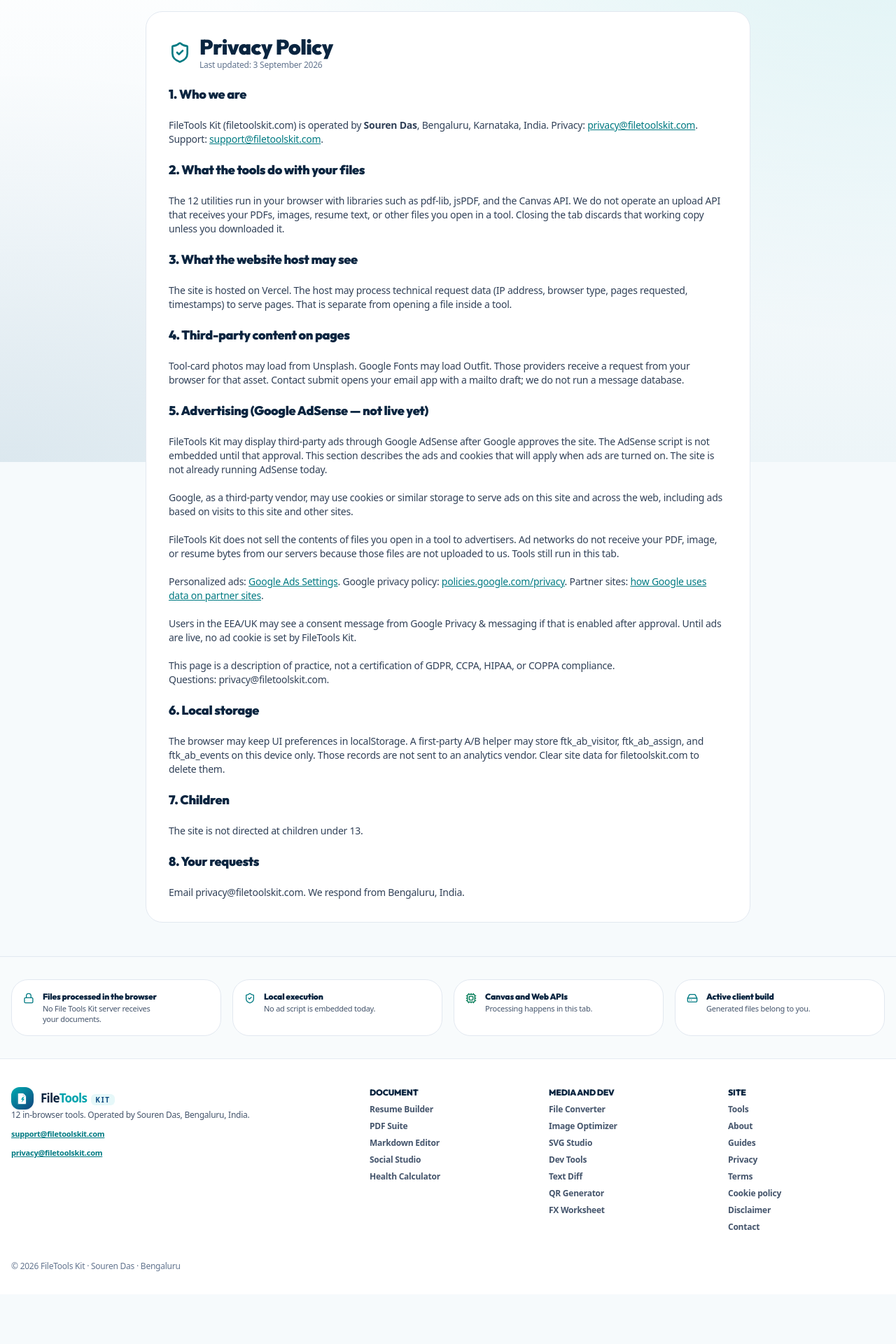
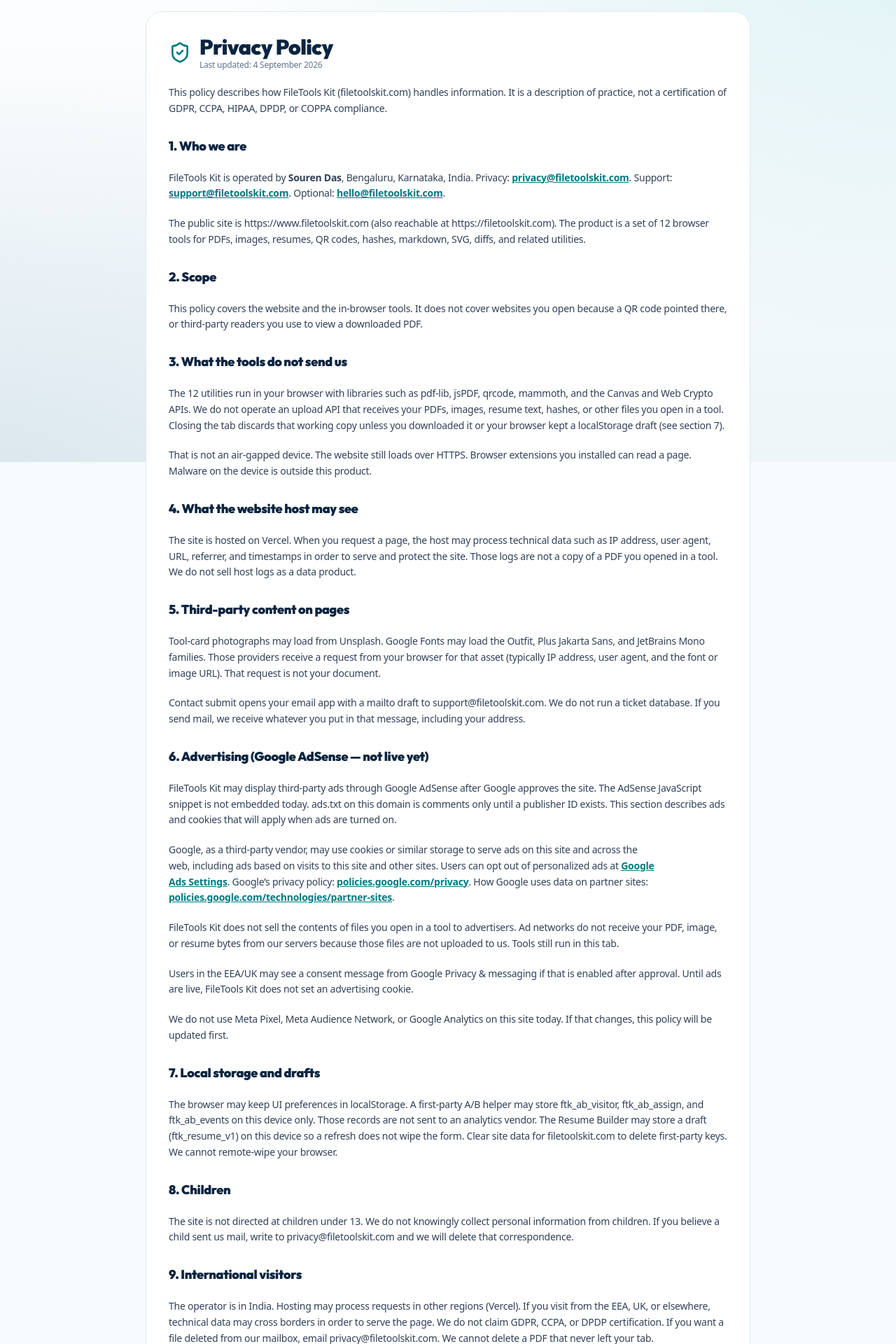
Before and after one commit to Sourendas/OmniCraft-Studio, a React (Vite) app: page /privacy in a window 1280 px wide. Shown: the part 140-2060 px from the top of the page at 70% size. Before the commit the page ends 1989 px from the top, so only its background shows below. Built offline with nearby package versions, Linux system fonts and the light colour scheme.

Commit message:
Expand privacy, cookie, and terms pages for AdSense and organic SEO

```diff
--- a/src/pages/legal/LegalPages.tsx
+++ b/src/pages/legal/LegalPages.tsx
@@ -8,32 +8,70 @@
   </Link>
 );
 
+const box = 'rounded-3xl bg-white border border-slate-200 p-6 sm:p-8 space-y-5 text-sm text-slate-700 leading-relaxed';
+const h2 = 'text-lg font-black text-[#0A2540] pt-2';
+const a = 'text-[#007A82] underline font-bold';
+
 export const PrivacyPolicyPage: React.FC = () => (
   <div className="relative z-10 max-w-4xl mx-auto px-4 py-12">
     <Back />
-    <div className="rounded-3xl bg-white border border-slate-200 p-8 space-y-5 text-sm text-slate-700">
-      <div className="flex items-center gap-3"><ShieldCheck className="w-8 h-8 text-[#007A82]" /><div><h1 className="text-3xl font-black text-[#0A2540]">Privacy Policy</h1><p className="text-xs text-slate-500">Last updated: 3 September 2026</p></div></div>
-      <h2 className="text-lg font-black text-[#0A2540]">1. Who we are</h2>
-      <p>FileTools Kit (filetoolskit.com) is operated by <strong>Souren Das</strong>, Bengaluru, Karnataka, India. Privacy: <a className="text-[#007A82] underline" href="mailto:privacy@filetoolskit.com">privacy@filetoolskit.com</a>. Support: <a className="text-[#007A82] underline" href="mailto:support@filetoolskit.com">support@filetoolskit.com</a>.</p>
-      <h2 className="text-lg font-black text-[#0A2540]">2. What the tools do with your files</h2>
-      <p>The 12 utilities run in your browser with libraries such as pdf-lib, jsPDF, and the Canvas API. We do not operate an upload API that receives your PDFs, images, resume text, or other files you open in a tool. Closing the tab discards that working copy unless you downloaded it.</p>
-      <h2 className="text-lg font-black text-[#0A2540]">3. What the website host may see</h2>
-      <p>The site is hosted on Vercel. The host may process technical request data (IP address, browser type, pages requested, timestamps) to serve pages. That is separate from opening a file inside a tool.</p>
-      <h2 className="text-lg font-black text-[#0A2540]">4. Third-party content on pages</h2>
-      <p>Tool-card photos may load from Unsplash. Google Fonts may load Outfit. Those providers receive a request from your browser for that asset. Contact submit opens your email app with a mailto draft; we do not run a message database.</p>
-      <h2 className="text-lg font-black text-[#0A2540]">5. Advertising (Google AdSense — not live yet)</h2>
-      <p>FileTools Kit may display third-party ads through Google AdSense after Google approves the site. The AdSense script is not embedded until that approval. This section describes the ads and cookies that will apply when ads are turned on. The site is not already running AdSense today.</p>
-      <p>Google, as a third-party vendor, may use cookies or similar storage to serve ads on this site and across the web, including ads based on visits to this site and other sites.</p>
+    <div className={box}>
+      <div className="flex items-center gap-3">
+        <ShieldCheck className="w-8 h-8 text-[#007A82] shrink-0" />
+        <div>
+          <h1 className="text-3xl font-black text-[#0A2540]">Privacy Policy</h1>
+          <p className="text-xs text-slate-500">Last updated: 4 September 2026</p>
+        </div>
+      </div>
+      <p>This policy describes how FileTools Kit (filetoolskit.com) handles information. It is a description of practice, not a certification of GDPR, CCPA, HIPAA, DPDP, or COPPA compliance.</p>
+
+      <h2 className={h2}>1. Who we are</h2>
+      <p>FileTools Kit is operated by <strong>Souren Das</strong>, Bengaluru, Karnataka, India. Privacy: <a className={a} href="mailto:privacy@filetoolskit.com">privacy@filetoolskit.com</a>. Support: <a className={a} href="mailto:support@filetoolskit.com">support@filetoolskit.com</a>. Optional: <a className={a} href="mailto:hello@filetoolskit.com">hello@filetoolskit.com</a>.</p>
+      <p>The public site is https://www.filetoolskit.com (also reachable at https://filetoolskit.com). The product is a set of 12 browser tools for PDFs, images, resumes, QR codes, hashes, markdown, SVG, diffs, and related utilities.</p>
+
+      <h2 className={h2}>2. Scope</h2>
+      <p>This policy covers the website and the in-browser tools. It does not cover websites you open because a QR code pointed there, or third-party readers you use to view a downloaded PDF.</p>
+
+      <h2 className={h2}>3. What the tools do not send us</h2>
+      <p>The 12 utilities run in your browser with libraries such as pdf-lib, jsPDF, qrcode, mammoth, and the Canvas and Web Crypto APIs. We do not operate an upload API that receives your PDFs, images, resume text, hashes, or other files you open in a tool. Closing the tab discards that working copy unless you downloaded it or your browser kept a localStorage draft (see section 7).</p>
+      <p>That is not an air-gapped device. The website still loads over HTTPS. Browser extensions you installed can read a page. Malware on the device is outside this product.</p>
+
+      <h2 className={h2}>4. What the website host may see</h2>
+      <p>The site is hosted on Vercel. When you request a page, the host may process technical data such as IP address, user agent, URL, referrer, and timestamps in order to serve and protect the site. Those logs are not a copy of a PDF you opened in a tool. We do not sell host logs as a data product.</p>
+
+      <h2 className={h2}>5. Third-party content on pages</h2>
+      <p>Tool-card photographs may load from Unsplash. Google Fonts may load the Outfit, Plus Jakarta Sans, and JetBrains Mono families. Those providers receive a request from your browser for that asset (typically IP address, user agent, and the font or image URL). That request is not your document.</p>
+      <p>Contact submit opens your email app with a mailto draft to support@filetoolskit.com. We do not run a ticket database. If you send mail, we receive whatever you put in that message, including your address.</p>
+
+      <h2 className={h2}>6. Advertising (Google AdSense — not live yet)</h2>
+      <p>FileTools Kit may display third-party ads through Google AdSense after Google approves the site. The AdSense JavaScript snippet is not embedded today. ads.txt on this domain is comments only until a publisher ID exists. This section describes ads and cookies that will apply when ads are turned on.</p>
+      <p>Google, as a third-party vendor, may use cookies or similar storage to serve ads on this site and across the web, including ads based on visits to this site and other sites. Users can opt out of personalized ads at <a className={a} href="https://adssettings.google.com" target="_blank" rel="noopener noreferrer">Google Ads Settings</a>. Google’s privacy policy: <a className={a} href="https://policies.google.com/privacy" target="_blank" rel="noopener noreferrer">policies.google.com/privacy</a>. How Google uses data on partner sites: <a className={a} href="https://policies.google.com/technologies/partner-sites" target="_blank" rel="noopener noreferrer">policies.google.com/technologies/partner-sites</a>.</p>
       <p>FileTools Kit does not sell the contents of files you open in a tool to advertisers. Ad networks do not receive your PDF, image, or resume bytes from our servers because those files are not uploaded to us. Tools still run in this tab.</p>
-      <p>Personalized ads: <a className="text-[#007A82] underline" href="https://adssettings.google.com" target="_blank" rel="noopener noreferrer">Google Ads Settings</a>. Google privacy policy: <a className="text-[#007A82] underline" href="https://policies.google.com/privacy" target="_blank" rel="noopener noreferrer">policies.google.com/privacy</a>. Partner sites: <a className="text-[#007A82] underline" href="https://policies.google.com/technologies/partner-sites" target="_blank" rel="noopener noreferrer">how Google uses data on partner sites</a>.</p>
-      <p>Users in the EEA/UK may see a consent message from Google Privacy & messaging if that is enabled after approval. Until ads are live, no ad cookie is set by FileTools Kit.</p>
-      <p>This page is a description of practice, not a certification of GDPR, CCPA, HIPAA, or COPPA compliance. Questions: privacy@filetoolskit.com.</p>
-      <h2 className="text-lg font-black text-[#0A2540]">6. Local storage</h2>
-      <p>The browser may keep UI preferences in localStorage. A first-party A/B helper may store ftk_ab_visitor, ftk_ab_assign, and ftk_ab_events on this device only. Those records are not sent to an analytics vendor. Clear site data for filetoolskit.com to delete them.</p>
-      <h2 className="text-lg font-black text-[#0A2540]">7. Children</h2>
-      <p>The site is not directed at children under 13.</p>
-      <h2 className="text-lg font-black text-[#0A2540]">8. Your requests</h2>
-      <p>Email privacy@filetoolskit.com. We respond from Bengaluru, India.</p>
+      <p>Users in the EEA/UK may see a consent message from Google Privacy & messaging if that is enabled after approval. Until ads are live, FileTools Kit does not set an advertising cookie.</p>
+      <p>We do not use Meta Pixel, Meta Audience Network, or Google Analytics on this site today. If that changes, this policy will be updated first.</p>
+
+      <h2 className={h2}>7. Local storage and drafts</h2>
+      <p>The browser may keep UI preferences in localStorage. A first-party A/B helper may store ftk_ab_visitor, ftk_ab_assign, and ftk_ab_events on this device only. Those records are not sent to an analytics vendor. The Resume Builder may store a draft (ftk_resume_v1) on this device so a refresh does not wipe the form. Clear site data for filetoolskit.com to delete first-party keys. We cannot remote-wipe your browser.</p>
+
+      <h2 className={h2}>8. Children</h2>
+      <p>The site is not directed at children under 13. We do not knowingly collect personal information from children. If you believe a child sent us mail, write to privacy@filetoolskit.com and we will delete that correspondence.</p>
+
+      <h2 className={h2}>9. International visitors</h2>
+      <p>The operator is in India. Hosting may process requests in other regions (Vercel). If you visit from the EEA, UK, or elsewhere, technical data may cross borders in order to serve the page. We do not claim GDPR, CCPA, or DPDP certification. If you want a file deleted from our mailbox, email privacy@filetoolskit.com. We cannot delete a PDF that never left your tab.</p>
+
+      <h2 className={h2}>10. Retention</h2>
+      <p>We do not keep a copy of tool files because we do not receive them. Email you send us is kept as long as needed to reply and run the site, then deleted or archived in ordinary mail practice. Host logs follow the host’s retention.</p>
+
+      <h2 className={h2}>11. Security limits</h2>
+      <p>HTTPS protects the website in transit. Client-side tools reduce our access to your files. They do not encrypt a PDF you export, they do not hide the file from extensions, and they do not replace backups. Encrypted PDFs you drop in may fail to parse.</p>
+
+      <h2 className={h2}>12. Your requests</h2>
+      <p>Email privacy@filetoolskit.com to ask what mail we hold from you, to correct an address, or to ask us to delete correspondence. We respond from Bengaluru, India. There is no automated portal.</p>
+
+      <h2 className={h2}>13. Changes</h2>
+      <p>We will change the “Last updated” date when this policy changes in a material way. The live page is the current version.</p>
+
+      <p className="text-xs text-slate-500">See also the <Link className={a} to="/cookie-policy">cookie policy</Link>, <Link className={a} to="/guides/what-stays-in-the-tab">what stays in this tab</Link>, and <Link className={a} to="/about">about</Link>.</p>
     </div>
   </div>
 );
@@ -41,11 +79,19 @@
 export const TermsPage: React.FC = () => (
   <div className="relative z-10 max-w-4xl mx-auto px-4 py-12">
     <Back />
-    <div className="rounded-3xl bg-white border border-slate-200 p-8 space-y-5 text-sm text-slate-700">
-      <div className="flex items-center gap-3"><FileText className="w-8 h-8 text-[#007A82]" /><div><h1 className="text-3xl font-black text-[#0A2540]">Terms of Service</h1><p className="text-xs text-slate-500">Last updated: 3 September 2026</p></div></div>
+    <div className={box}>
+      <div className="flex items-center gap-3">
+        <FileText className="w-8 h-8 text-[#007A82]" />
+        <div>
+          <h1 className="text-3xl font-black text-[#0A2540]">Terms of Service</h1>
+          <p className="text-xs text-slate-500">Last updated: 4 September 2026</p>
+        </div>
+      </div>
       <p>These terms are between you and Souren Das (Bengaluru, India) for filetoolskit.com.</p>
-      <p>All 12 tools are free in the browser. There is no paid upgrade or checkout on this site. Outputs you generate are yours, subject to third-party rights in content you paste in.</p>
-      <p>Do not use the tools for unlawful content. Tools are provided as-is. Encrypted PDFs, unusual file types, and very large files may fail in the browser. Governed by the laws of India.</p>
+      <p>All 12 tools are free in the browser. There is no paid upgrade or checkout on this site. Outputs you generate are yours, subject to third-party rights in content you paste in. FileTools Kit does not charge a license fee on those files.</p>
+      <p>Do not use the tools for unlawful content. Tools are provided as-is, without warranty. Encrypted PDFs, unusual file types, and very large files may fail in the browser. Currency figures are static examples, not live quotes. Health numbers are not medical advice. Resume overlap % is not an employer ATS.</p>
+      <p>The site may show third-party ads after Google AdSense approval. Ads are not embedded today. Governed by the laws of India, with courts in Bengaluru, without limiting any non-waivable consumer rights you have where you live.</p>
+      <p>Questions: support@filetoolskit.com.</p>
     </div>
   </div>
 );
@@ -53,12 +99,24 @@
 export const CookiePolicyPage: React.FC = () => (
   <div className="relative z-10 max-w-4xl mx-auto px-4 py-12">
     <Back />
-    <div className="rounded-3xl bg-white border border-slate-200 p-8 space-y-5 text-sm text-slate-700">
-      <div className="flex items-center gap-3"><Lock className="w-8 h-8 text-[#007A82]" /><div><h1 className="text-3xl font-black text-[#0A2540]">Cookie & Storage Policy</h1><p className="text-xs text-slate-500">Last updated: 3 September 2026</p></div></div>
+    <div className={box}>
+      <div className="flex items-center gap-3">
+        <Lock className="w-8 h-8 text-[#007A82]" />
+        <div>
+          <h1 className="text-3xl font-black text-[#0A2540]">Cookie & Storage Policy</h1>
+          <p className="text-xs text-slate-500">Last updated: 4 September 2026</p>
+        </div>
+      </div>
       <p>FileTools Kit does not set advertising or analytics cookies today. The AdSense script is not embedded. Until AdSense is enabled, no advertising cookie is set by FileTools Kit.</p>
+      <h2 className={h2}>First-party storage</h2>
+      <p>This domain may use localStorage for UI preferences, an optional A/B helper (ftk_ab_visitor, ftk_ab_assign, ftk_ab_events), and a Resume Builder draft (ftk_resume_v1). These stay on the device. They are not sent to an analytics vendor. Clear site data for filetoolskit.com to delete them.</p>
+      <h2 className={h2}>Hosting, fonts, and images</h2>
+      <p>Vercel may set technical cookies to serve and protect the site. Google Fonts and Unsplash may set their own cookies when those assets load. We do not control those third-party cookies.</p>
+      <h2 className={h2}>Advertising cookies — after approval only</h2>
       <p>After Google approves the site and the official snippet is added, Google may set advertising and measurement cookies (including historical DoubleClick / IDE-style cookies). Ads are third-party. File bytes are not uploaded to us and are not sent to advertisers from our servers.</p>
-      <p>Manage ads at <a className="text-[#007A82] underline" href="https://adssettings.google.com" target="_blank" rel="noopener noreferrer">adssettings.google.com</a>. Google privacy: <a className="text-[#007A82] underline" href="https://policies.google.com/privacy" target="_blank" rel="noopener noreferrer">policies.google.com/privacy</a>.</p>
-      <p>First-party keys may include UI prefs and ftk_ab_visitor, ftk_ab_assign, ftk_ab_events. Vercel, fonts, and Unsplash may set their own technical cookies. Clear site data for filetoolskit.com to delete first-party storage.</p>
+      <p>Manage personalized ads at <a className={a} href="https://adssettings.google.com" target="_blank" rel="noopener noreferrer">adssettings.google.com</a>. Google privacy: <a className={a} href="https://policies.google.com/privacy" target="_blank" rel="noopener noreferrer">policies.google.com/privacy</a>. Partner sites: <a className={a} href="https://policies.google.com/technologies/partner-sites" target="_blank" rel="noopener noreferrer">how Google uses data on partner sites</a>.</p>
+      <p>EEA/UK visitors may see a consent message from Google Privacy & messaging if that product is enabled after approval. We will not show a fake consent banner before ads exist.</p>
+      <p>See the <Link className={a} to="/privacy">privacy policy</Link> for the rest of the story.</p>
     </div>
   </div>
 );
@@ -66,11 +124,15 @@
 export const DisclaimerPage: React.FC = () => (
   <div className="relative z-10 max-w-4xl mx-auto px-4 py-12">
     <Back />
-    <div className="rounded-3xl bg-white border border-slate-200 p-8 space-y-5 text-sm text-slate-700">
-      <div className="flex items-center gap-3"><AlertTriangle className="w-8 h-8 text-amber-700" /><h1 className="text-3xl font-black text-[#0A2540]">Disclaimer</h1></div>
-      <p>Currency figures are static examples, not live quotes or financial advice.</p>
+    <div className={box}>
+      <div className="flex items-center gap-3">
+        <AlertTriangle className="w-8 h-8 text-amber-700" />
+        <h1 className="text-3xl font-black text-[#0A2540]">Disclaimer</h1>
+      </div>
+      <p>Currency figures are static examples last authored September 2026, not live quotes or financial advice.</p>
       <p>Health numbers use formulas such as Mifflin-St Jeor and are not medical advice.</p>
       <p>Resume match percentage is a local keyword-overlap heuristic, not an employer ATS.</p>
+      <p>Encrypted PDFs may fail. Preview tiles in PDF Suite are placeholders, not rendered pages.</p>
     </div>
   </div>
 );
@@ -89,19 +151,25 @@
   return (
     <div className="relative z-10 max-w-4xl mx-auto px-4 py-12">
       <Back />
-      <div className="rounded-3xl bg-white border border-slate-200 p-8 space-y-5">
-        <div className="flex items-center gap-3"><Mail className="w-8 h-8 text-[#007A82]" /><div><h1 className="text-3xl font-black text-[#0A2540]">Contact</h1><p className="text-xs text-slate-500">Souren Das · Bengaluru</p></div></div>
-        <p className="text-sm text-slate-700">Mail is received by the operator. There is no ticket system. Write to <a className="text-[#007A82] underline font-bold" href="mailto:support@filetoolskit.com">support@filetoolskit.com</a> or <a className="text-[#007A82] underline font-bold" href="mailto:privacy@filetoolskit.com">privacy@filetoolskit.com</a>.</p>
+      <div className={box}>
+        <div className="flex items-center gap-3">
+          <Mail className="w-8 h-8 text-[#007A82]" />
+          <div>
+            <h1 className="text-3xl font-black text-[#0A2540]">Contact</h1>
+            <p className="text-xs text-slate-500">Souren Das · Bengaluru</p>
+          </div>
+        </div>
+        <p>Mail is received by the operator. There is no ticket system. Write to <a className={a} href="mailto:support@filetoolskit.com">support@filetoolskit.com</a> or <a className={a} href="mailto:privacy@filetoolskit.com">privacy@filetoolskit.com</a>.</p>
         {submitted ? (
           <div className="p-6 rounded-3xl bg-emerald-50 border border-emerald-300 text-center">
-            <CheckCircle2 className="w-10 h-10 text-emerald-600 mx-auto mb-2" />
+            <CheckCircle2 className="w-10 h-10 text-emerald-600 mx-auto mb-2 mx-auto" />
             <p className="text-sm font-medium">Your email app should open a draft to support@filetoolskit.com.</p>
           </div>
         ) : (
           <form onSubmit={handleSubmit} className="space-y-3">
-            <input required placeholder="Name" value={name} onChange={(e) => setName(e.target.value)} className="w-full px-4 py-3 rounded-2xl bg-[#F4F8FA] border border-slate-200 text-xs" />
-            <input required type="email" placeholder="Email" value={email} onChange={(e) => setEmail(e.target.value)} className="w-full px-4 py-3 rounded-2xl bg-[#F4F8FA] border border-slate-200 text-xs" />
-            <textarea required rows={5} placeholder="Message" value={message} onChange={(e) => setMessage(e.target.value)} className="w-full px-4 py-3 rounded-2xl bg-[#F4F8FA] border border-slate-200 text-xs" />
+            <input required placeholder="Name" value={name} onChange={(e) => setName(e.target.value)} className="w-full px-4 py-3 rounded-2xl bg-[#F4F8FA] border border-slate-200 text-sm" />
+            <input required type="email" placeholder="Email" value={email} onChange={(e) => setEmail(e.target.value)} className="w-full px-4 py-3 rounded-2xl bg-[#F4F8FA] border border-slate-200 text-sm" />
+            <textarea required rows={5} placeholder="Message" value={message} onChange={(e) => setMessage(e.target.value)} className="w-full px-4 py-3 rounded-2xl bg-[#F4F8FA] border border-slate-200 text-sm" />
             <button type="submit" className="px-6 py-3 rounded-full bg-[#00A3AD] text-white text-xs font-black">Email support@filetoolskit.com</button>
           </form>
         )}
```
